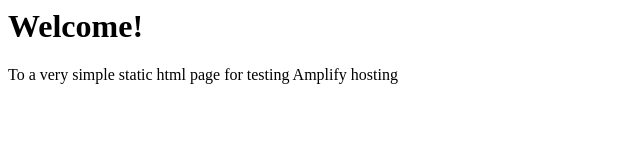
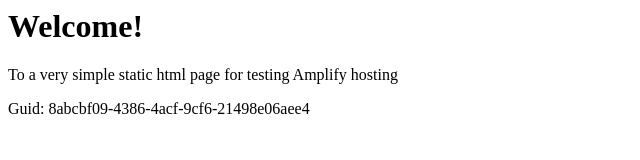
Before and after one commit to aws-aemilia-sfo/Github-PR-Commit-Integration-Test-DoNotTouch-v1-prod-us-west-1, a website: page src/index.html in a window 1280 px wide. Shown: the whole page, without its empty margins (0-640 px from the left). Drawn offline with Linux system fonts and the light colour scheme.

Commit message:
commit from integ tests

```diff
--- a/src/index.html
+++ b/src/index.html
@@ -1,3 +1,5 @@
+
+
 <html lang="en">
 
 <head>
@@ -10,6 +12,6 @@
 <body>
     <h1>Welcome!</h1>
     <p>To a very simple static html page for testing Amplify hosting</p>
-</body>
+    <p>Guid: 8abcbf09-4386-4acf-9cf6-21498e06aee4</p></body>
 
 </html>
```
